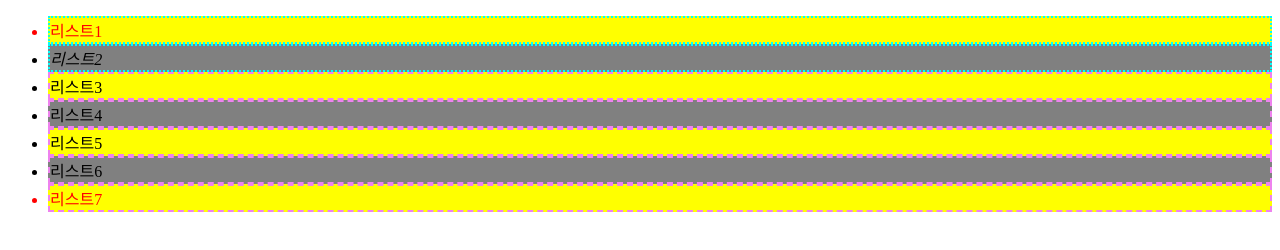
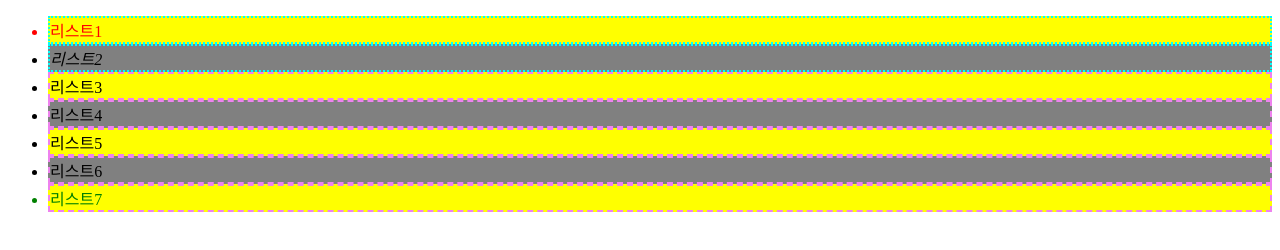
Before and after one commit to minee0505/JS-study-2025, a plain HTML site: page DOM/4-practice.html in a window 1280 px wide. Drawn offline with Linux system fonts and the light colour scheme.

Commit message:
feat: li 요소 조건별 선택 및 스타일 적용 기능 구현 (오타 수정)

```diff
--- a/DOM/4-practice.html
+++ b/DOM/4-practice.html
@@ -60,7 +60,7 @@
 
     //4. id="list1"인 요소에 <li> 요소중
     //   마지막번째 <li>요소만 선택후 폰트색상 green 적용
-    $listItems[$listItems.length - 1].style.color = 'red';
+    $listItems[$listItems.length - 1].style.color = 'green';
 
     //5. id="list1"인 요소에 <li> 요소중
     // 두번째 <li>요소만 선택후 font-style: italic 적용
```
